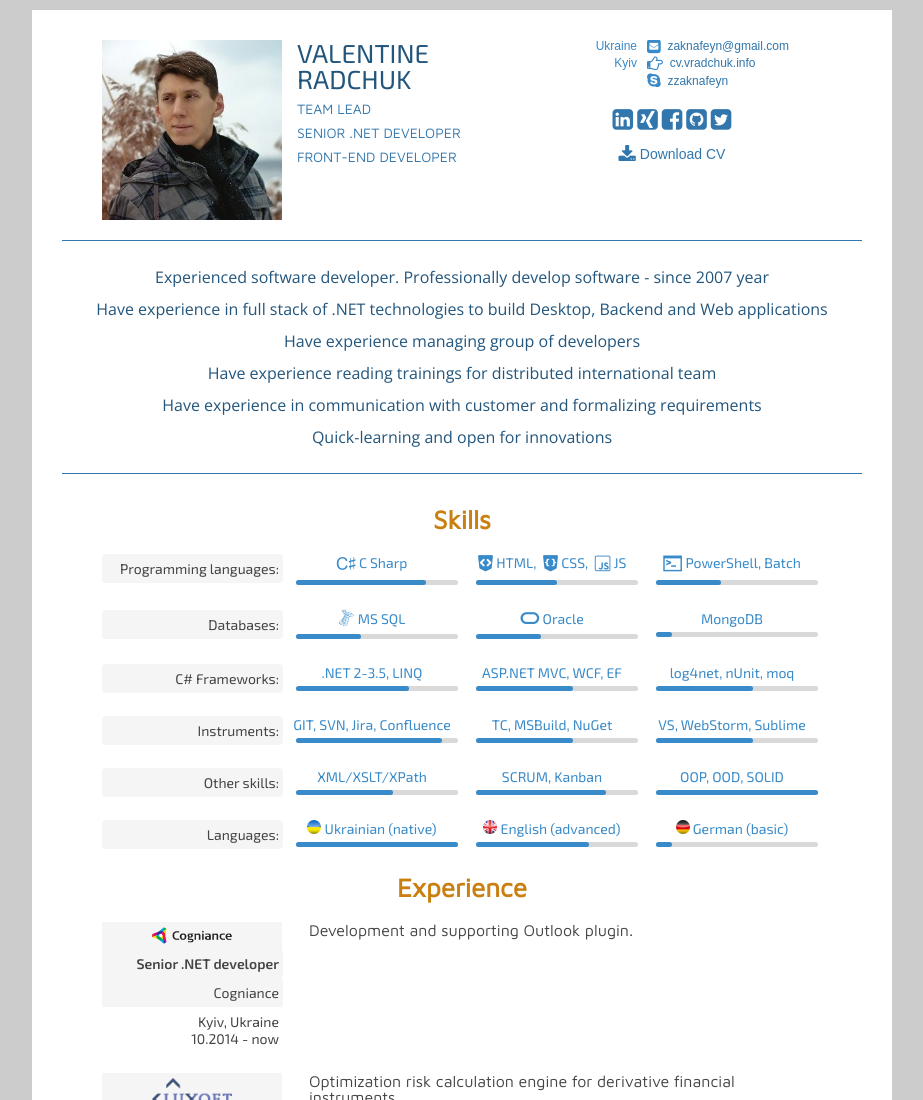
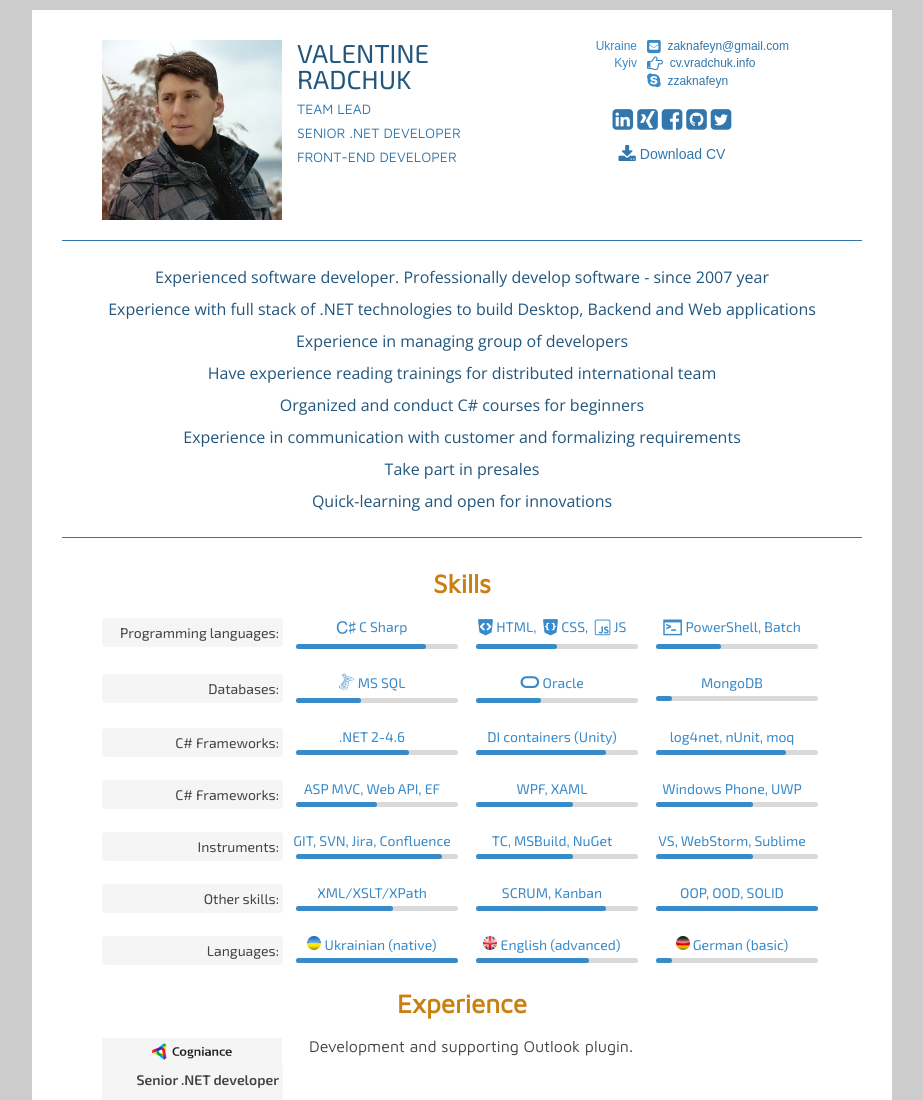
Before and after one commit to Zaknafeyn/cv, a website: page index.html in a window 1280 px wide. Shown: the top 1100 px of the page, without its empty margins (208-1131 px from the left). Drawn offline with nearby package versions, Linux system fonts and the light colour scheme.

Commit message:
Update skills

```diff
--- a/index.html
+++ b/index.html
@@ -125,10 +125,12 @@
 						<div>
 							<span class="summary-text">
 								Experienced software developer. Professionally develop software - since 2007 year</br>
-								Have experience in full stack of .NET technologies to build Desktop, Backend and Web applications</br>
-								Have experience managing group of developers</br>
+								Experience with full stack of .NET technologies to build Desktop, Backend and Web applications</br>
+								Experience in managing group of developers</br>
 								Have experience reading trainings for distributed international team</br>
-								Have experience in communication with customer and formalizing requirements</br>
+								Organized and conduct C# courses for beginners</br>
+								Experience in communication with customer and formalizing requirements</br>
+								Take part in presales</br>
 								Quick-learning and open for innovations
 							</span>
 						</div>
@@ -212,7 +214,7 @@
 							</div>
 							<div class="span-3">
 								<div class="skill-item">
-									<span class="skill-name">.NET 2-3.5, LINQ</span>
+									<span class="skill-name">.NET 2-4.6</span>
 									<div class="level">
                     					<span class="l-7"></span>
 									</div>
@@ -220,7 +222,37 @@
 							</div>
 							<div class="span-3">
 								<div class="skill-item">
-									<span class="skill-name">ASP.NET MVC, WCF, EF</span>
+									<span class="skill-name">DI containers (Unity)</span>
+									<div class="level">
+                    					<span class="l-8"></span>
+									</div>
+								</div>
+							</div>
+							<div class="span-3">
+								<div class="skill-item">
+									<span class="skill-name">log4net, nUnit, moq</span>
+									<div class="level">
+                    					<span class="l-8"></span>
+									</div>
+								</div>
+							</div>
+						</div>
+						<!-- Skill Row 3.5 -->
+						<div class="row-skill">
+							<div class="span-3">
+								<span class="skill-area">C# Frameworks:</span>
+							</div>
+							<div class="span-3">
+								<div class="skill-item">
+									<span class="skill-name">ASP MVC, Web API, EF</span>
+									<div class="level">
+                    					<span class="l-5"></span>
+									</div>
+								</div>
+							</div>
+							<div class="span-3">
+								<div class="skill-item">
+									<span class="skill-name">WPF, XAML</span>
 									<div class="level">
                     					<span class="l-6"></span>
 									</div>
@@ -228,7 +260,7 @@
 							</div>
 							<div class="span-3">
 								<div class="skill-item">
-									<span class="skill-name">log4net, nUnit, moq</span>
+									<span class="skill-name">Windows Phone, UWP</span>
 									<div class="level">
                     					<span class="l-6"></span>
 									</div>
--- a/scss/styles.scss
+++ b/scss/styles.scss
@@ -49,6 +49,7 @@ body{
 	background-color: #ffffff;
 	padding: 30px;
 	width: $palette-width;
+	height: 2340;
 }
 
 // name
```
Also changed, not shown: README.md, css/styles.css.
